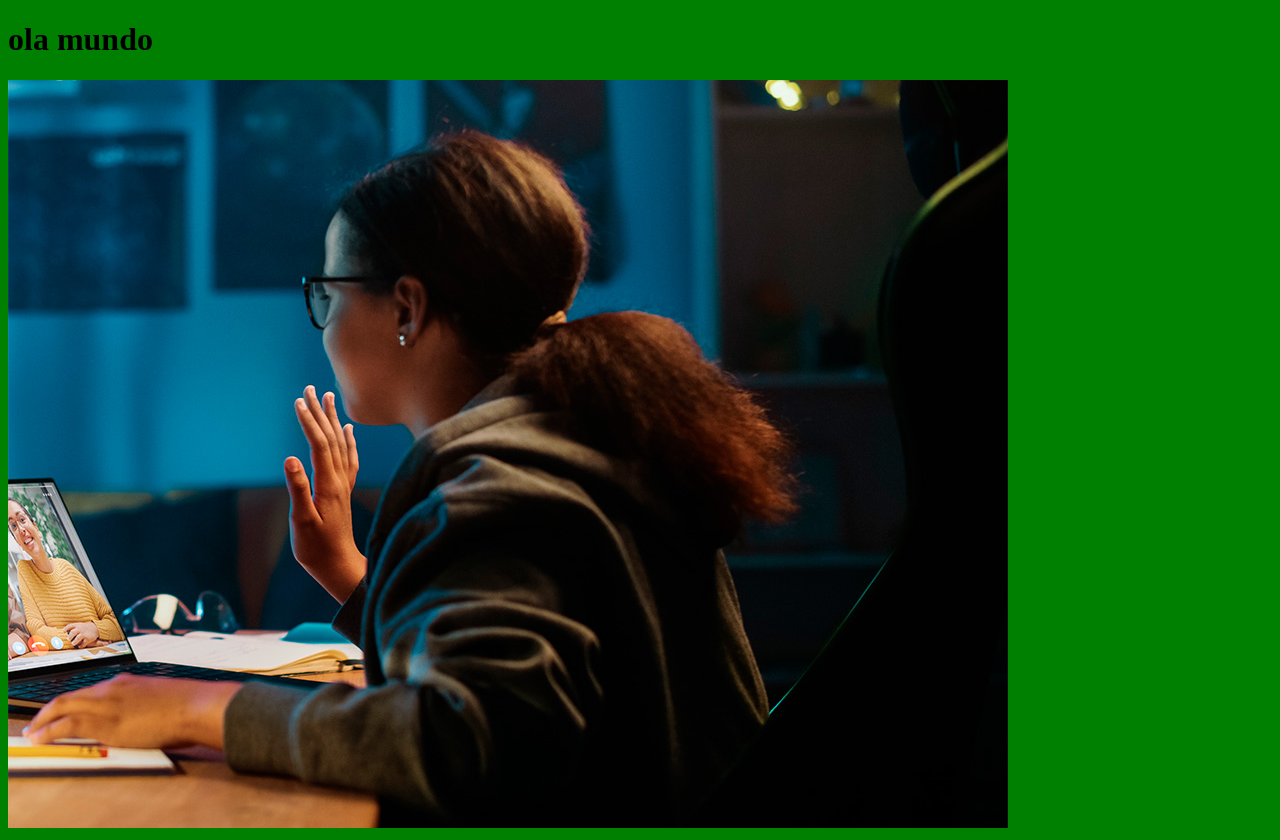
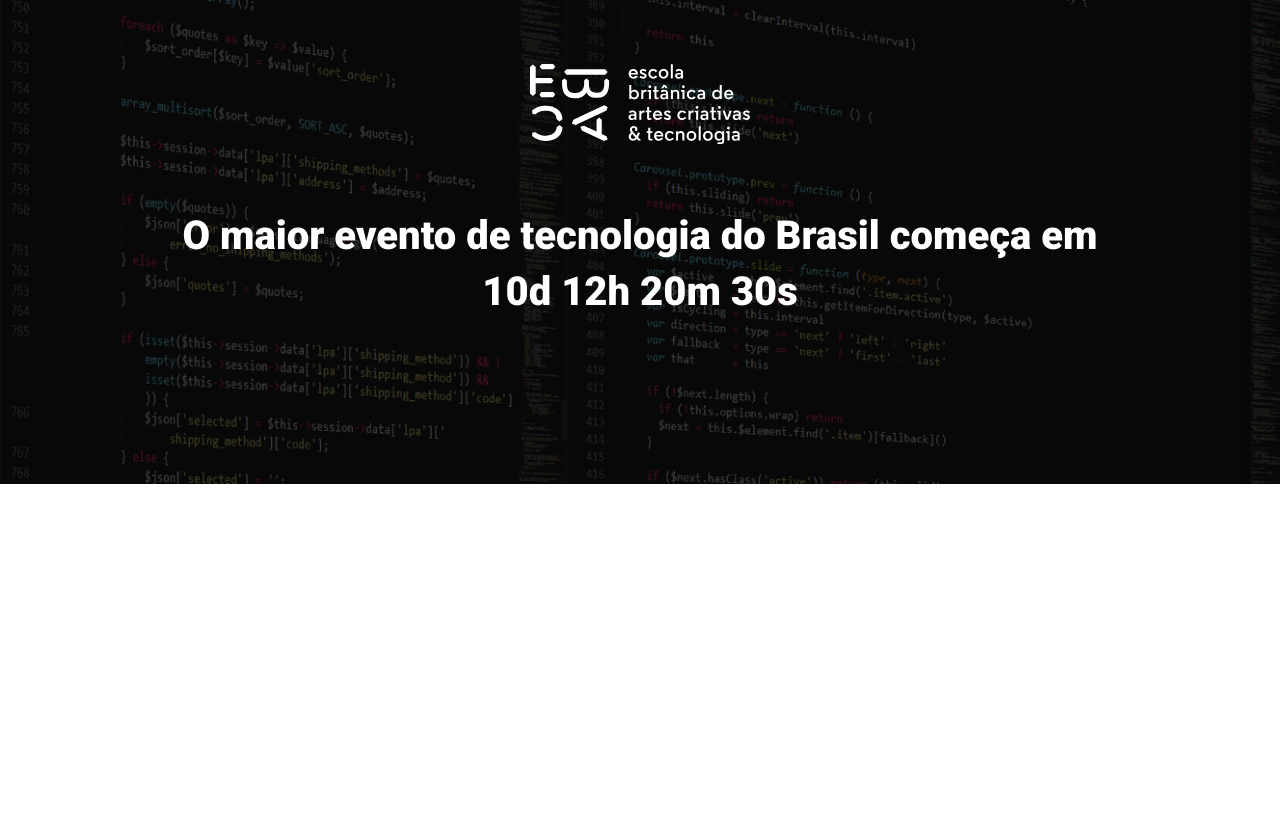
Before and after one commit to kaspergustavo/ebac_tech_talks, a website built with Parcel: page src/index.html in a window 1280 px wide. After the commit the page ends 800 px from the top, so only its background shows below. Built offline with nearby package versions, Linux system fonts and the light colour scheme.

Commit message:
criando o hero

```diff
--- a/src/index.html
+++ b/src/index.html
@@ -3,12 +3,24 @@
 <head>
     <meta charset="UTF-8">
     <meta name="viewport" content="width=device-width, initial-scale=1.0">
-    <title>Document</title>
+    <title>EBAC Tech Talks</title>
+
+    <link rel="preconnect" href="https://fonts.googleapis.com">
+    <link rel="preconnect" href="https://fonts.gstatic.com" crossorigin>
+    <link href="https://fonts.googleapis.com/css2?family=Roboto:wght@400;700;900&display=swap" rel="stylesheet">
     <link rel="stylesheet" href="styles/main.scss">
 </head>
 <body>
-    <h1>ola mundo</h1>
-    <img src="./images/backend.png" alt="">
+    <header class="hero">
+        <div class="container">
+            <img class="hero__logo" src="./images/ebac_logo.svg" alt="EBAC">
+            <p class="hero__text">
+                O maior evento de tecnologia do Brasil começa em 10d 12h 20m 30s
+            </p>
+        </div>
+    </header>
+
+
     <script src="scripts/main.js"></script>
 </body>
 </html>
--- /dev/null
+++ b/src/styles/_hero.scss
@@ -0,0 +1,52 @@
+.hero {
+    padding-top: 64px;
+    padding-bottom: 100px;
+    background-image: url(../images/fundo.png);
+    background-repeat: no-repeat;
+    background-size: cover;
+    position: relative;
+
+    .container {
+        position: relative;
+    }
+
+    &::before {
+        position: absolute;
+        top: 0;
+        left: 0;
+        width: 100%;
+        height: 100%;
+        background-color: #000;
+        content: '';
+        opacity: .7;
+    }
+
+    &__logo {
+        margin: 0 auto;
+        height: 80px;
+        display: block;
+    }
+
+    &__text {
+        margin-top: 64px;
+        margin-bottom: 64px;
+        font-size: 40px;
+        line-height: 56px;
+        font-weight: 800;
+        text-align: center;
+    }
+
+    @media (max-width: 640px) {
+        padding: 40px 0;
+
+        &__logo {
+            height: 40px;
+        }
+
+        &__text {
+            font-size: 22px;
+            line-height: 24px;
+            margin: 24px 0;
+        }
+    }
+}
--- a/src/styles/main.scss
+++ b/src/styles/main.scss
@@ -1,3 +1,23 @@
-body {
-    background-color: green;
+@use 'hero';
+
+* {
+    margin: 0;
+    padding: 0;
+    box-sizing: border-box;
+    font-family: "Roboto", sans-serif;
+    color: #fff;
 }
+
+.container {
+    max-width: 960px;
+    width: 100%;
+    margin: 0 auto;
+
+    @media (max-width: 640px) {
+        max-width: 80%;
+    }
+
+    @media (max-width: 1024px) {
+        max-width: 90%;
+    }
+}
```
